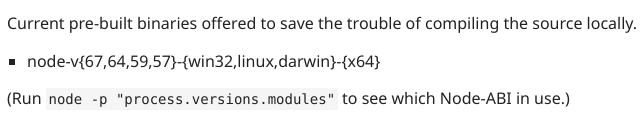
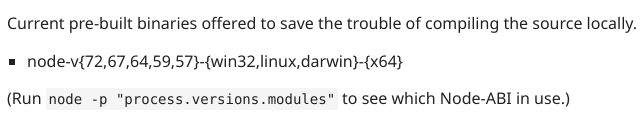
Before and after one commit to microsoft/PhoneticMatching, a website: page docs/index.html in a window 1280 px wide. Shown: the part 837-952 px from the top of the page, 53-693 px from the left. Drawn offline with Linux system fonts and the light colour scheme.

Commit message:
Version bump for node release

```diff
--- a/docs/index.html
+++ b/docs/index.html
@@ -76,7 +76,7 @@
 				</ul>
 				<p>Current pre-built binaries offered to save the trouble of compiling the source locally.</p>
 				<ul>
-					<li>node-v{67,64,59,57}-{win32,linux,darwin}-{x64}</li>
+					<li>node-v{72,67,64,59,57}-{win32,linux,darwin}-{x64}</li>
 				</ul>
 				<p>(Run <code>node -p &quot;process.versions.modules&quot;</code> to see which Node-ABI in use.)</p>
 				<a href="#getting-started" id="getting-started" style="color: inherit; text-decoration: none;">
--- a/package.json
+++ b/package.json
@@ -1,6 +1,6 @@
 {
   "name": "phoneticmatching",
-  "version": "0.3.6",
+  "version": "0.3.7",
   "description": "A text utility to do string comparisons at a phonetic level.",
   "main": "./lib/index.js",
   "types": "./lib/index.d.ts",
```
Also changed, not shown: README.md, 1 other file.
